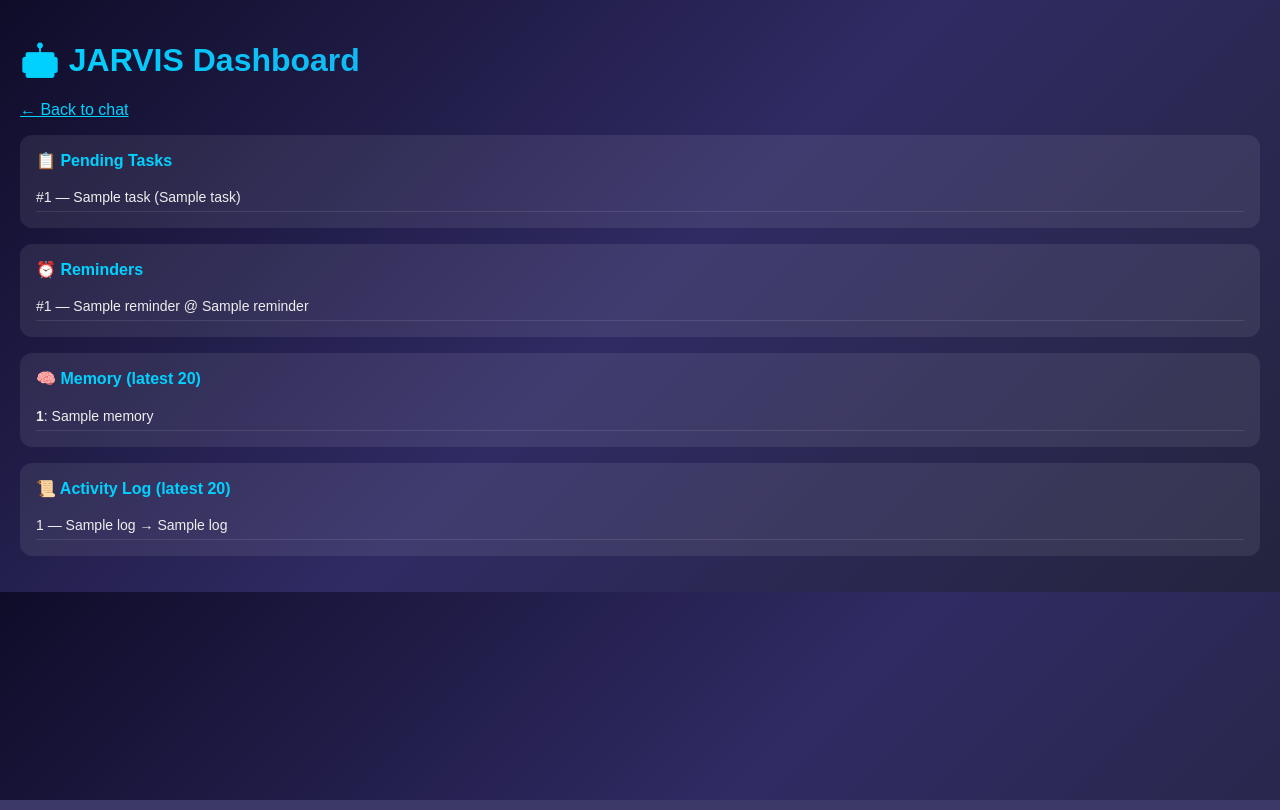
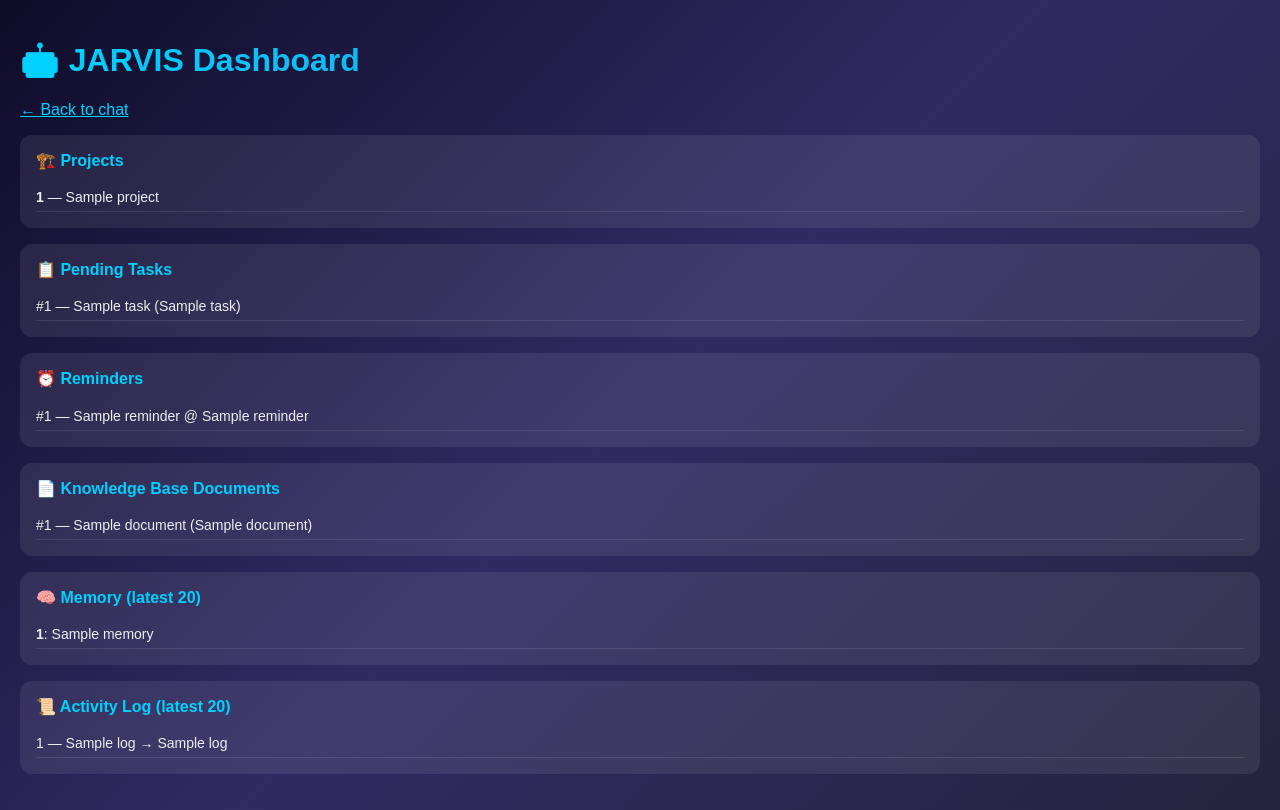
Before and after one commit to aalokparmar79-tech/jarvis-agent, a Flask app: template templates/dashboard.html in a window 1280 px wide. Run offline with Flask 3, Linux system fonts and the light colour scheme; the template is opened without the code that fills it: most values are stand-ins (such as "Sample title", 1, 10 or a date in 2020).

Commit message:
Add Personal Knowledge Base (document upload/search) and Project Management

```diff
--- a/app.py
+++ b/app.py
@@ -12,19 +12,20 @@ SYSTEM = """You are JARVIS, a personal AI assistant. Address the user as "Boss".
 Personality: intelligent, calm, professional, helpful, slightly witty, concise. Never pretend to be
 conscious or sentient. Reply in the same language the user writes in (Hinglish is fine).
 
-Always clearly distinguish: known facts, your inference/guess, actions you actually performed
-(confirm what tool ran and the real result), and actions that failed (say clearly, don't pretend).
+Always clearly distinguish: known facts, your inference/guess, actions you actually performed, and
+actions that failed (say clearly, don't pretend).
 
 You have long-term memory (remember_fact/recall_memory/forget_fact), a task/reminder system
 (add_task/list_tasks/complete_task/delete_task, add_reminder/list_reminders), a short countdown
-timer (set_timer, only for short durations), and real web search (search_web) plus page fetching
-(browse, max 2 per turn) for research.
+timer (set_timer), real web search (search_web) plus page fetching (browse, max 2 per turn), and a
+personal knowledge base of uploaded documents/notes (add_document/search_documents - when answering
+from a document, mention which document you got it from). You also manage projects
+(create_project/list_projects) - tasks can belong to a project via the project field.
 
-AGENTIC PLANNING: When the user gives a multi-step GOAL, silently plan and execute the steps by
-calling tools, without asking confirmation for each step (except write_file, forget_fact,
-delete_task which always need confirmation). Keep working until the goal is done or you hit a real
-blocker. If a tool fails, try an alternative once before explaining the failure. Give a short, clear
-summary of what was ACTUALLY done at the end - report real results, not just a plan.
+AGENTIC PLANNING: For multi-step GOALS, silently plan and execute steps by calling tools, without
+asking confirmation per step (except write_file, forget_fact, delete_task which always need
+confirmation). Keep working until done or you hit a real blocker. If a tool fails, try once more
+differently before explaining the failure. End with a short, honest summary of what was actually done.
 
 For simple direct questions, just answer directly without overusing tools.
 
@@ -47,9 +48,9 @@ TOOLS = [
      "parameters": {"type": "object", "properties": {"query": {"type": "string"}}, "required": ["query"]}}},
     {"type": "function", "function": {"name": "forget_fact", "description": "Delete a fact from memory by key. Requires user confirmation.",
      "parameters": {"type": "object", "properties": {"key": {"type": "string"}}, "required": ["key"]}}},
-    {"type": "function", "function": {"name": "add_task", "description": "Add a task/todo item.",
+    {"type": "function", "function": {"name": "add_task", "description": "Add a task/todo item, optionally under a project.",
      "parameters": {"type": "object", "properties": {"title": {"type": "string"}, "project": {"type": "string"}}, "required": ["title"]}}},
-    {"type": "function", "function": {"name": "list_tasks", "description": "List pending tasks.",
+    {"type": "function", "function": {"name": "list_tasks", "description": "List pending tasks, optionally filtered by project.",
      "parameters": {"type": "object", "properties": {"project": {"type": "string"}}}}},
     {"type": "function", "function": {"name": "complete_task", "description": "Mark a task done by its id.",
      "parameters": {"type": "object", "properties": {"task_id": {"type": "integer"}}, "required": ["task_id"]}}},
@@ -61,6 +62,14 @@ TOOLS = [
      "parameters": {"type": "object", "properties": {}}}},
     {"type": "function", "function": {"name": "set_timer", "description": "Start a live countdown timer (seconds) that alerts in the browser.",
      "parameters": {"type": "object", "properties": {"seconds": {"type": "integer"}, "label": {"type": "string"}}, "required": ["seconds", "label"]}}},
+    {"type": "function", "function": {"name": "add_document", "description": "Save a text document/note to the personal knowledge base.",
+     "parameters": {"type": "object", "properties": {"title": {"type": "string"}, "content": {"type": "string"}}, "required": ["title", "content"]}}},
+    {"type": "function", "function": {"name": "search_documents", "description": "Search the knowledge base of uploaded documents/notes.",
+     "parameters": {"type": "object", "properties": {"query": {"type": "string"}}, "required": ["query"]}}},
+    {"type": "function", "function": {"name": "create_project", "description": "Create a new project with a name and goal.",
+     "parameters": {"type": "object", "properties": {"name": {"type": "string"}, "goal": {"type": "string"}}, "required": ["name", "goal"]}}},
+    {"type": "function", "function": {"name": "list_projects", "description": "List all projects with goals and pending task counts.",
+     "parameters": {"type": "object", "properties": {}}}},
 ]
 
 
@@ -70,6 +79,8 @@ def db():
     conn.execute("CREATE TABLE IF NOT EXISTS audit_log (id INTEGER PRIMARY KEY AUTOINCREMENT, ts TEXT, tool TEXT, args TEXT, result TEXT)")
     conn.execute("CREATE TABLE IF NOT EXISTS tasks (id INTEGER PRIMARY KEY AUTOINCREMENT, title TEXT, project TEXT, done INTEGER DEFAULT 0, created_at TEXT)")
     conn.execute("CREATE TABLE IF NOT EXISTS reminders (id INTEGER PRIMARY KEY AUTOINCREMENT, text TEXT, due TEXT, created_at TEXT)")
+    conn.execute("CREATE TABLE IF NOT EXISTS documents (id INTEGER PRIMARY KEY AUTOINCREMENT, title TEXT, content TEXT, created_at TEXT)")
+    conn.execute("CREATE TABLE IF NOT EXISTS projects (id INTEGER PRIMARY KEY AUTOINCREMENT, name TEXT UNIQUE, goal TEXT, created_at TEXT)")
     return conn
 
 
@@ -137,7 +148,7 @@ def run_tool(name, args, browse_count=[0]):
                 try:
                     url = "https://lite.duckduckgo.com/lite/?q=" + urllib.parse.quote(query)
                     result = "Search result: " + fetch_text(url)[:3000]
-                except Exception as se:
+                except Exception:
                     result = "Search failed. Answer from general knowledge and mention it may not be current."
         elif name == "remember_fact":
             conn = db()
@@ -193,6 +204,41 @@ def run_tool(name, args, browse_count=[0]):
             result = json.dumps([{"id": r[0], "text": r[1], "due": r[2]} for r in rows]) if rows else "No reminders set."
         elif name == "set_timer":
             result = "Timer started: " + args["label"] + " for " + str(args["seconds"]) + " seconds"
+        elif name == "add_document":
+            conn = db()
+            conn.execute("INSERT INTO documents (title, content, created_at) VALUES (?,?,?)",
+                        (args["title"], args["content"][:50000], time.strftime("%Y-%m-%d %H:%M:%S")))
+            conn.commit(); conn.close()
+            result = "Document saved to knowledge base: " + args["title"]
+        elif name == "search_documents":
+            conn = db()
+            rows = conn.execute("SELECT title, content FROM documents WHERE title LIKE ? OR content LIKE ?",
+                                (f"%{args['query']}%", f"%{args['query']}%")).fetchall()
+            conn.close()
+            if rows:
+                matches = []
+                for title, content in rows[:3]:
+                    idx = content.lower().find(args["query"].lower())
+                    snippet = content[max(0, idx-100):idx+300] if idx >= 0 else content[:300]
+                    matches.append({"document": title, "excerpt": snippet})
+                result = json.dumps(matches)
+            else:
+                result = "No matching documents found in knowledge base."
+        elif name == "create_project":
+            conn = db()
+            conn.execute("INSERT OR REPLACE INTO projects (name, goal, created_at) VALUES (?,?,?)",
+                        (args["name"], args["goal"], time.strftime("%Y-%m-%d %H:%M:%S")))
+            conn.commit(); conn.close()
+            result = "Project created: " + args["name"]
+        elif name == "list_projects":
+            conn = db()
+            projs = conn.execute("SELECT name, goal FROM projects").fetchall()
+            out = []
+            for pname, goal in projs:
+                count = conn.execute("SELECT COUNT(*) FROM tasks WHERE project=? AND done=0", (pname,)).fetchone()[0]
+                out.append({"project": pname, "goal": goal, "pending_tasks": count})
+            conn.close()
+            result = json.dumps(out) if out else "No projects yet."
         else:
             result = "Unknown tool: " + name
     except Exception as e:
@@ -340,6 +386,23 @@ def vision():
     return jsonify({"reply": reply})
 
 
+@app.route("/upload_doc", methods=["POST"])
+def upload_doc():
+    data = request.json or {}
+    title = str(data.get("title", "untitled"))[:200]
+    content = str(data.get("content", ""))[:50000]
+    sid = str(data.get("session", "default"))[:100]
+    if not content.strip():
+        return jsonify({"reply": "Document khali hai, Boss."})
+
+    result = run_tool("add_document", {"title": title, "content": content})
+    if sid not in sessions:
+        sessions[sid] = [{"role": "system", "content": SYSTEM}]
+    sessions[sid].append({"role": "user", "content": "[Boss uploaded a document: " + title + "]"})
+    sessions[sid].append({"role": "assistant", "content": "Got it, Boss. I've added \"" + title + "\" to the knowledge base (" + str(len(content)) + " characters). Ask me anything about it anytime."})
+    return jsonify({"reply": "📄 Document added: " + title + " (" + str(len(content)) + " chars). " + str(result)})
+
+
 @app.route("/confirm", methods=["POST"])
 def confirm():
     data = request.json or {}
@@ -392,8 +455,11 @@ def dashboard():
     reminders = conn.execute("SELECT id, text, due FROM reminders").fetchall()
     memory = conn.execute("SELECT key, value FROM memory ORDER BY updated_at DESC LIMIT 20").fetchall()
     logs = conn.execute("SELECT ts, tool, result FROM audit_log ORDER BY id DESC LIMIT 20").fetchall()
+    documents = conn.execute("SELECT id, title, created_at FROM documents ORDER BY id DESC").fetchall()
+    projects = conn.execute("SELECT name, goal FROM projects").fetchall()
     conn.close()
-    return render_template("dashboard.html", tasks=tasks, reminders=reminders, memory=memory, logs=logs)
+    return render_template("dashboard.html", tasks=tasks, reminders=reminders, memory=memory,
+                            logs=logs, documents=documents, projects=projects)
 
 
 if __name__ == "__main__":
--- a/templates/dashboard.html
+++ b/templates/dashboard.html
@@ -18,6 +18,11 @@
 <p><a href="/">← Back to chat</a></p>
 
 <div class="card">
+<h2>🏗️ Projects</h2>
+{% for p in projects %}<div class="item"><b>{{p[0]}}</b> — {{p[1]}}</div>{% else %}<div class="item">No projects yet.</div>{% endfor %}
+</div>
+
+<div class="card">
 <h2>📋 Pending Tasks</h2>
 {% for t in tasks %}<div class="item">#{{t[0]}} — {{t[1]}} ({{t[2]}})</div>{% else %}<div class="item">No tasks.</div>{% endfor %}
 </div>
@@ -25,6 +30,11 @@
 <div class="card">
 <h2>⏰ Reminders</h2>
 {% for r in reminders %}<div class="item">#{{r[0]}} — {{r[1]}} @ {{r[2]}}</div>{% else %}<div class="item">No reminders.</div>{% endfor %}
+</div>
+
+<div class="card">
+<h2>📄 Knowledge Base Documents</h2>
+{% for d in documents %}<div class="item">#{{d[0]}} — {{d[1]}} ({{d[2]}})</div>{% else %}<div class="item">No documents uploaded yet.</div>{% endfor %}
 </div>
 
 <div class="card">
```
Also changed, not shown: templates/index.html (+31 -1 lines).
